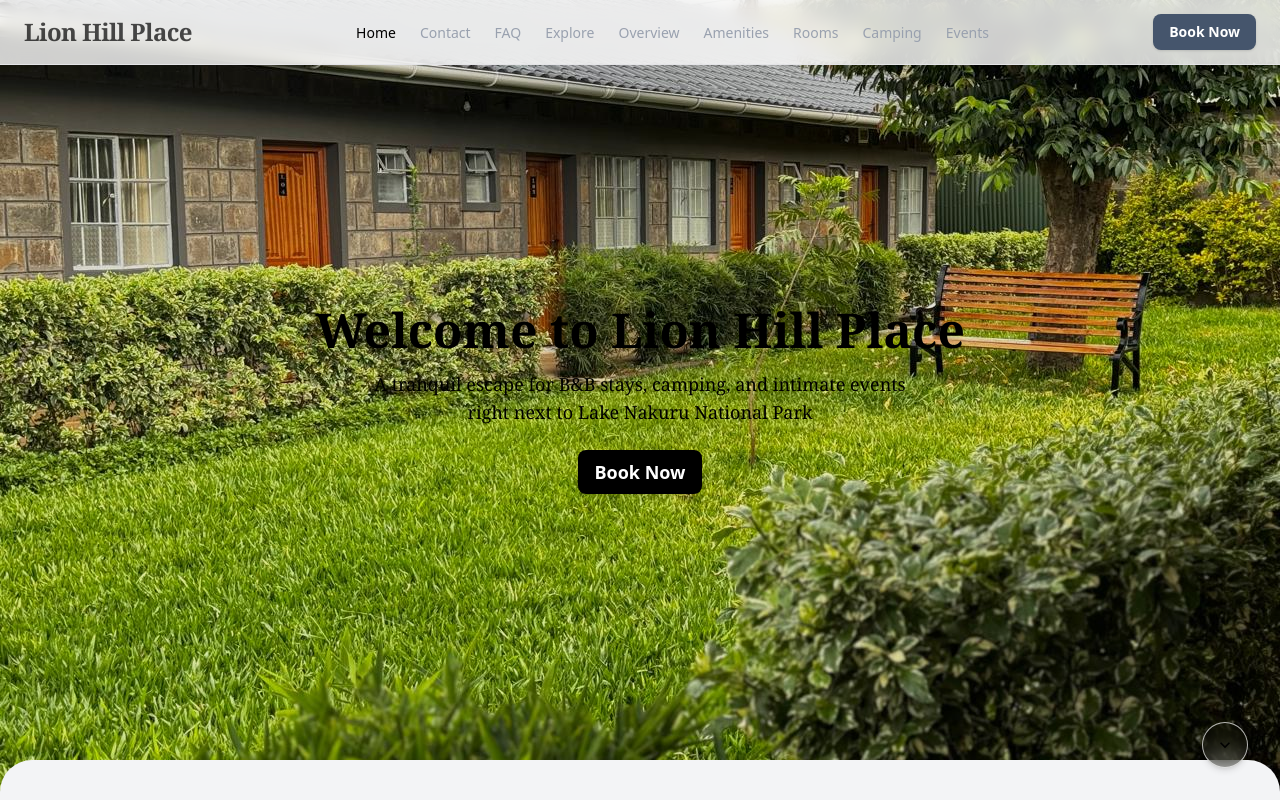
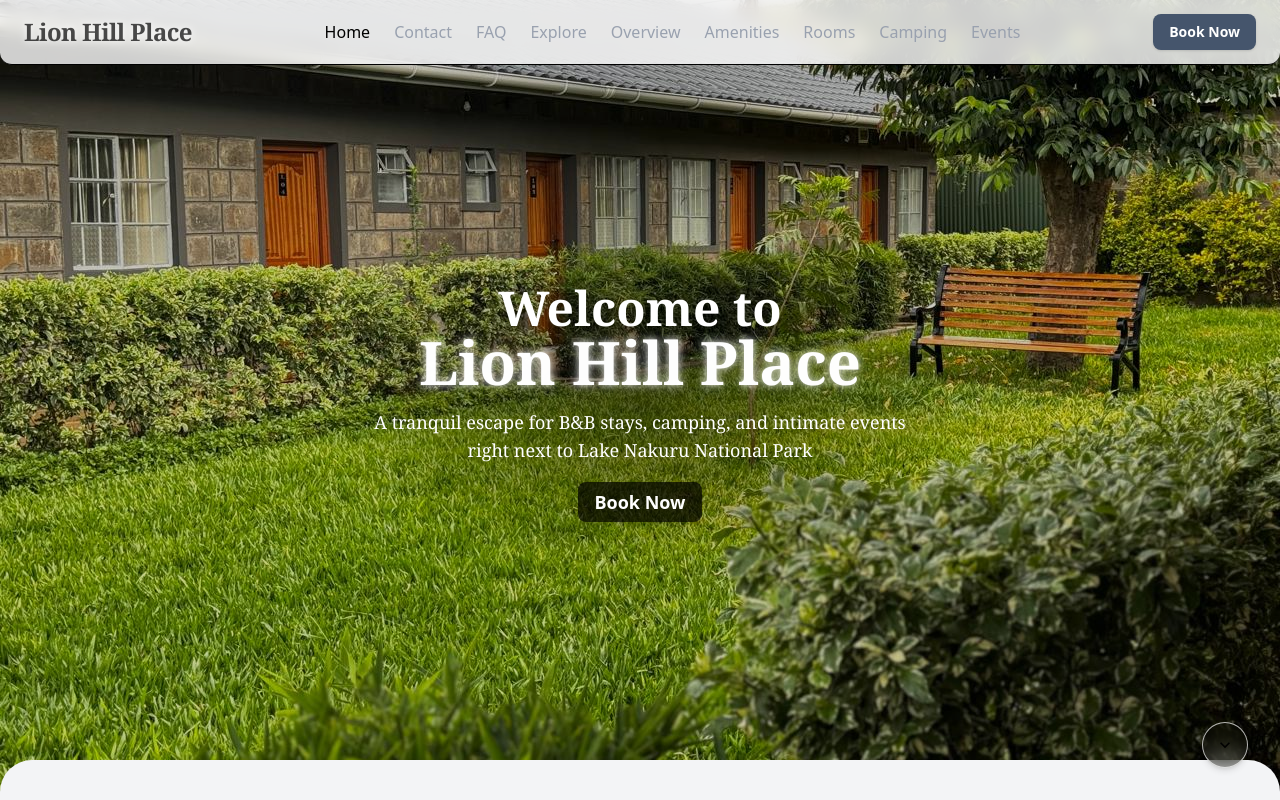
Before and after one commit to pacc-jean/bed-breakfast, a React (Vite) app in the folder lionhillplace/: page / in a window 1280 px wide. Shown: the top 800 px of the page. Built offline with nearby package versions, Linux system fonts and the light colour scheme.

Commit message:
client requested updates

```diff
--- a/lionhillplace/package.json
+++ b/lionhillplace/package.json
@@ -13,6 +13,7 @@
     "@radix-ui/react-tooltip": "^1.2.7",
     "@tailwindcss/vite": "^4.1.11",
     "@vercel/analytics": "^1.5.0",
+    "framer-motion": "^12.23.12",
     "lucide-react": "^0.526.0",
     "react": "^19.1.0",
     "react-dom": "^19.1.0",
--- a/lionhillplace/src/components/explore/CampSiteShowCase.tsx
+++ b/lionhillplace/src/components/explore/CampSiteShowCase.tsx
@@ -35,9 +35,9 @@ const CampSiteShowCase = () => {
   return (
     <section className="relative py-20 px-4 overflow-hidden">
       {/* Backgrounds */}
-      <div className="absolute inset-0 rounded-4xl bg-gradient-to-br from-slate-500 via-blue-400 to-black/40 dark:from-zinc-800 dark:via-zinc-900 dark:to-black/80"></div>
+      <div className="absolute inset-0 rounded-4xl bg-gradient-to-b from-slate-500 via-zinc-700 to-black/40 dark:from-zinc-800 dark:via-zinc-900 dark:to-black/80"></div>
       <div className="absolute inset-0 rounded-4xl bg-gradient-to-t from-black/40 to-transparent dark:from-black/60"></div>
-      <div className="absolute inset-0 rounded-4xl bg-gradient-to-br from-white/10 via-transparent to-transparent dark:from-white/5"></div>
+      <div className="absolute inset-0 rounded-4xl bg-gradient-to-b from-white/10 via-transparent to-transparent dark:from-white/5"></div>
 
       <div className="relative max-w-6xl mx-auto">
         {/* Header Section */}
@@ -51,7 +51,7 @@ const CampSiteShowCase = () => {
 
           <h2 className="text-3xl md:text-5xl lg:text-6xl font-bold font-serif text-white mb-6 leading-tight drop-shadow-2xl">
             Camping at
-            <span className="block text-transparent bg-clip-text bg-gradient-to-r from-blue-600 via-cyan-300 to-blue-500">
+            <span className="block text-amber-700 text-shadow-glow animate-pulse">
               Lion Hill Place
             </span>
           </h2>
--- a/lionhillplace/src/components/explore/EventSpaceShowCase.tsx
+++ b/lionhillplace/src/components/explore/EventSpaceShowCase.tsx
@@ -41,9 +41,9 @@ const EventSpaceShowCase = () => {
   return (
     <section className="relative py-20 px-4 overflow-hidden">
       {/* Backgrounds */}
-      <div className="absolute inset-0 rounded-4xl bg-gradient-to-br from-slate-500 via-blue-400 to-black/40 dark:from-zinc-800 dark:via-zinc-900 dark:to-black/80"></div>
+      <div className="absolute inset-0 rounded-4xl bg-gradient-to-b from-slate-500 via-zinc-700 to-black/40 dark:from-zinc-800 dark:via-zinc-900 dark:to-black/80"></div>
       <div className="absolute inset-0 rounded-4xl bg-gradient-to-t from-black/40 to-transparent dark:from-black/60"></div>
-      <div className="absolute inset-0 rounded-4xl bg-gradient-to-br from-white/10 via-transparent to-transparent dark:from-white/5"></div>
+      <div className="absolute inset-0 rounded-4xl bg-gradient-to-b from-white/10 via-transparent to-transparent dark:from-white/5"></div>
 
       <div className="relative max-w-6xl mx-auto">
         {/* Header Section */}
@@ -56,8 +56,8 @@ const EventSpaceShowCase = () => {
           </div>
 
           <h2 className="text-3xl md:text-5xl lg:text-6xl font-bold font-serif text-white mb-6 leading-tight drop-shadow-2xl">
-            Hold Events at
-            <span className="block text-transparent bg-clip-text bg-gradient-to-r from-blue-600 via-cyan-300 to-blue-500">
+            Events at
+            <span className="block text-amber-700 text-shadow-glow animate-pulse">
               Lion Hill Place
             </span>
           </h2>
--- a/lionhillplace/src/components/home/HeroSection.tsx
+++ b/lionhillplace/src/components/home/HeroSection.tsx
@@ -1,6 +1,7 @@
 import { useEffect, useRef, useState } from "react";
 import { NavLink } from "react-router-dom";
 import { TbChevronLeft, TbChevronRight } from "react-icons/tb";
+import { motion } from "framer-motion";
 
 const heroImages = import.meta.glob("../../assets/heros/*.{jpg,jpeg,png}", {
   eager: true,
@@ -15,7 +16,6 @@ function HeroSection() {
   const touchStartX = useRef<number | null>(null);
   const touchEndX = useRef<number | null>(null);
 
-  // Auto slide
   useEffect(() => {
     const timer = setInterval(() => {
       setIndex((prev) => (prev + 1) % images.length);
@@ -27,7 +27,6 @@ function HeroSection() {
     setIndex((prev) => (prev - 1 + images.length) % images.length);
   const nextSlide = () => setIndex((prev) => (prev + 1) % images.length);
 
-  // Swipe handling
   const handleTouchStart = (e: React.TouchEvent) => {
     touchStartX.current = e.touches[0].clientX;
   };
@@ -54,7 +53,6 @@ function HeroSection() {
     touchEndX.current = null;
   };
 
-
   return (
     <section
       className="relative h-screen overflow-hidden select-none"
@@ -74,10 +72,9 @@ function HeroSection() {
             }`}
           />
         ))}
+        {/* Overlay */}
+        <div className="absolute inset-0 bg-black/20 dark:bg-black/40" />
       </div>
-
-      {/* Overlay */}
-      <div className="absolute inset-0 bg-black/10" />
 
       {/* Left hover zone */}
       <div
@@ -100,20 +97,31 @@ function HeroSection() {
       </div>
 
       {/* Content */}
-      <div className="relative z-10 flex flex-col items-center justify-center h-full text-center text-white px-4">
-        <h1 className="text-4xl text-black md:text-5xl font-serif font-semibold mb-4">
-          Welcome to<br className="block md:hidden" /> Lion Hill Place
+      <div className="relative z-10 flex items-center justify-center h-full px-4">
+        <motion.div
+          initial={{ opacity: 0, y: 50, filter: "blur(8px)" }}
+          animate={{ opacity: 1, y: 0, filter: "blur(0px)" }}
+          transition={{ duration: 1.5, ease: "easeOut" }}
+          className="p-6 md:p-10 text-center max-w-3xl relative"
+        >
+          {/* Radial dark overlay (fades with motion) */}
+          <div className="absolute inset-0 z-[-1] pointer-events-none bg-[radial-gradient(ellipse_at_center,_rgba(0,0,0,0.5)_0%,_rgba(0,0,0,0)_75%)]" />
+
+          <h1 className="text-4xl md:text-5xl font-serif font-semibold mb-4 text-white drop-shadow-lg">
+            Welcome to<br />{" "}
+            <span className="text-shadow-glow animate-pulse text-5xl md:text-6xl">Lion Hill Place</span>
           </h1>
-        <p className="text-xs text-black md:text-lg font-serif max-w-2xl mb-6">
+          <p className="text-xs md:text-lg font-serif font-medium max-w-2xl mb-6 text-white drop-shadow-sm">
             A tranquil escape for B&amp;B stays, camping, and intimate events
             <br /> right next to Lake Nakuru National Park
           </p>
           <NavLink
             to="/book"
-          className="bg-black text-white hover:bg-white hover:text-black font-semibold py-2 px-4 rounded-lg text-lg shadow-md transition"
+            className="bg-black md:bg-black/70 text-white hover:bg-black hover:text-white font-semibold py-2 px-4 rounded-lg text-lg shadow-md transition"
           >
             Book Now
           </NavLink>
+        </motion.div>
       </div>
     </section>
   );
--- a/lionhillplace/src/components/layout/Footer.tsx
+++ b/lionhillplace/src/components/layout/Footer.tsx
@@ -29,12 +29,10 @@ function Footer() {
         {/* Divider */}
         <hr className="border border-black dark:border-white/30" />
 
-        {/* Middle: Info & Links + Socials */}
-        <div className="flex flex-col md:flex-row md:justify-between md:items-start gap-8">
-          {/* Info + Links */}
-          <div className="flex flex-col sm:flex-row gap-8 text-sm text-black/90 dark:text-white/90">
-            {/* Contact Info */}
-            <div className="space-y-1">
+        {/* Middle: Contact Info, Nav Links, Socials */}
+        <div className="flex flex-col md:flex-row md:justify-between md:items-start gap-8 text-sm text-black/90 dark:text-white/90">
+          {/* Contact Info - Left */}
+          <div className="space-y-1 text-left">
             <p>lionhillplace@gmail.com</p>
             <p>0737774030</p>
             <p>
@@ -43,8 +41,8 @@ function Footer() {
             </p>
           </div>
 
-            {/* Navigation Links */}
-            <ul className="space-y-1">
+          {/* Navigation Links - Center */}
+          <ul className="space-y-1 text-center md:text-left md:mx-auto">
             {footerNavItems.map((item) => (
               <li key={item.to}>
                 <NavLink
@@ -56,10 +54,9 @@ function Footer() {
               </li>
             ))}
           </ul>
-          </div>
 
-          {/* Socials */}
-          <div className="flex gap-4 mt-6 md:mt-0 md:ml-auto">
+          {/* Socials - Right */}
+          <div className="flex gap-4 mt-6 md:mt-0 md:ml-0 md:justify-end">
             <a
               href="https://wa.me/254737774030"
               target="_blank"
@@ -81,6 +78,7 @@ function Footer() {
           </div>
         </div>
 
+
         {/* Bottom: Copyright */}
         <p className="text-sm text-center md:text-right text-black/70 dark:text-white/50">
           © {new Date().getFullYear()} Lion Hill Place. All rights reserved.
--- a/lionhillplace/src/components/layout/Navbar.tsx
+++ b/lionhillplace/src/components/layout/Navbar.tsx
@@ -17,13 +17,13 @@ function Navbar() {
   const currentPath = location.pathname + location.hash;
 
   return (
-    <header className="hidden md:block fixed top-0 inset-x-0 z-50 bg-white/80 dark:bg-zinc-700/70 backdrop-blur border-b border-zinc-200 dark:border-zinc-700">
+    <header className="hidden md:block fixed top-0 inset-x-0 z-50 bg-white/80 dark:bg-zinc-500/60 backdrop-blur border-b border-black dark:border-white rounded-b-xl">
       <nav className="mx-auto max-w-7xl px-6">
         <div className="h-16 flex items-center justify-between">
           {/* Brand */}
           <NavLink
             to="/"
-            className="font-extrabold font-serif text-2xl tracking-tight text-black/70 dark:text-white/80"
+            className="font-extrabold font-serif text-2xl tracking-tight text-black/70 dark:text-white text-shadow-glow animate-pulse"
           >
             Lion Hill Place
           </NavLink>
@@ -36,10 +36,10 @@ function Navbar() {
                   to={item.to}
                   replace={item.label === "Explore"} // Optional: avoids stacking nav history
                   className={[
-                    "text-sm font-medium transition-colors hover:text-gray-600 dark:hover:text-gray-300",
+                    "text-base font-medium transition-colors hover:text-black/60 dark:hover:text-gray-300",
                     currentPath === item.match
                       ? "text-black dark:text-white"
-                      : "text-gray-400 dark:text-gray-500",
+                      : "text-gray-400 dark:text-black/60",
                   ].join(" ")}
                 >
                   {item.label}
--- a/lionhillplace/src/index.css
+++ b/lionhillplace/src/index.css
@@ -10,3 +10,10 @@ body,
 body {
   margin: 0;
 }
+
+@layer utilities {
+  .text-shadow-glow {
+    text-shadow: 0 0 6px rgba(255, 255, 255, 0.7),
+                 0 0 12px rgba(255, 255, 255, 0.5);
+  }
+}
```
Also changed, not shown: 1 other file (tests, documents, lock files or other folders). Lines whose indentation alone changed are shown as unchanged.
